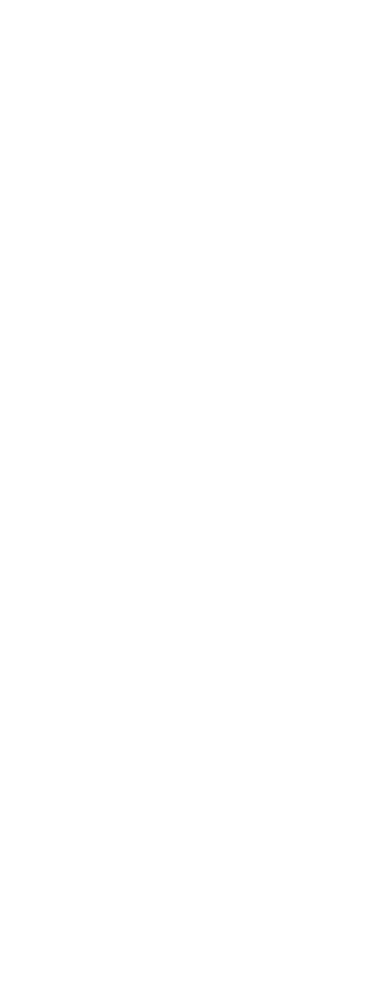
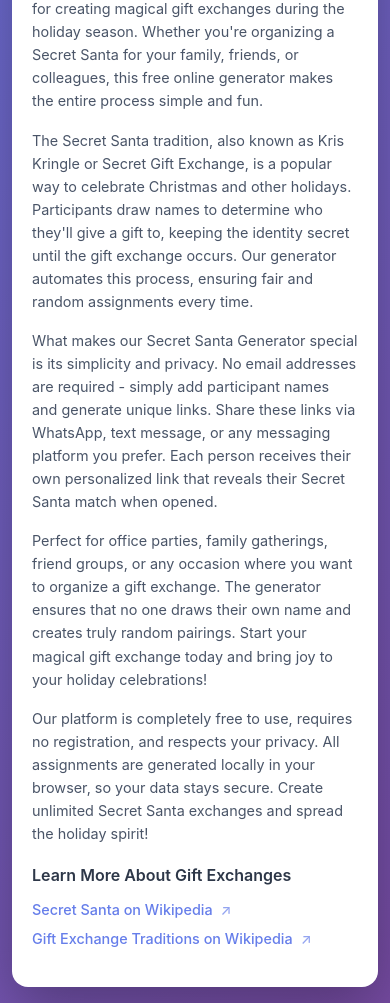
Before and after one commit to Banegasn/secret-santa, an Angular app: page / in a window 390 px wide. Shown: the part 891-1894 px from the top of the page. Before the commit the page ends 844 px from the top, so only its background shows below. Built offline with nearby package versions, Linux system fonts and the light colour scheme.

Commit message:
SEO improvements

```diff
--- a/src/app/components/home/home.component.css
+++ b/src/app/components/home/home.component.css
@@ -239,6 +239,64 @@
   line-height: 1.6;
 }
 
+.content-section {
+  margin-top: 2rem;
+  padding-top: 2rem;
+  border-top: 1px solid #e2e8f0;
+}
+
+.content-section h2 {
+  font-size: 1.5rem;
+  color: #2d3748;
+  margin: 0 0 1rem 0;
+  font-weight: 600;
+}
+
+.content-section h3 {
+  font-size: 1.2rem;
+  color: #2d3748;
+  margin: 1.5rem 0 1rem 0;
+  font-weight: 600;
+}
+
+.content-section p {
+  color: #4a5568;
+  line-height: 1.8;
+  margin-bottom: 1rem;
+  font-size: 1rem;
+}
+
+.external-links {
+  list-style: none;
+  padding: 0;
+  margin: 1rem 0;
+}
+
+.external-links li {
+  margin-bottom: 0.75rem;
+}
+
+.external-links a {
+  color: #667eea;
+  text-decoration: none;
+  font-weight: 500;
+  transition: color 0.2s;
+  display: inline-flex;
+  align-items: center;
+  gap: 0.5rem;
+}
+
+.external-links a:hover {
+  color: #764ba2;
+  text-decoration: underline;
+}
+
+.external-links a::after {
+  content: "↗";
+  font-size: 0.875rem;
+  opacity: 0.7;
+}
+
 @media (max-width: 640px) {
   .home-container {
     padding: 1rem 0.75rem;
@@ -346,6 +404,30 @@
     margin-bottom: 0.5rem;
     line-height: 1.5;
   }
+
+  .content-section {
+    margin-top: 2rem;
+  }
+
+  .content-section h2 {
+    font-size: 1.1rem;
+    margin-bottom: 0.875rem;
+  }
+
+  .content-section h3 {
+    font-size: 1rem;
+    margin-top: 1.25rem;
+    margin-bottom: 0.75rem;
+  }
+
+  .content-section p {
+    font-size: 0.9rem;
+    line-height: 1.6;
+  }
+
+  .external-links {
+    font-size: 0.9rem;
+  }
 }
 
 /* Extra small devices */
--- a/src/app/components/home/home.component.html
+++ b/src/app/components/home/home.component.html
@@ -74,5 +74,28 @@
         <li>{{ 'home.step4' | translate }}</li>
       </ol>
     </div>
+
+    <div class="content-section">
+      <h2>{{ 'home.aboutTitle' | translate }}</h2>
+      <p>{{ 'home.aboutParagraph1' | translate }}</p>
+      <p>{{ 'home.aboutParagraph2' | translate }}</p>
+      <p>{{ 'home.aboutParagraph3' | translate }}</p>
+      <p>{{ 'home.aboutParagraph4' | translate }}</p>
+      <p>{{ 'home.aboutParagraph5' | translate }}</p>
+
+      <h3>{{ 'home.learnMoreTitle' | translate }}</h3>
+      <ul class="external-links">
+        <li>
+          <a href="https://en.wikipedia.org/wiki/Secret_Santa" target="_blank" rel="noopener noreferrer">
+            {{ 'home.linkSecretSantaWiki' | translate }}
+          </a>
+        </li>
+        <li>
+          <a href="https://en.wikipedia.org/wiki/Gift_exchange" target="_blank" rel="noopener noreferrer">
+            {{ 'home.linkGiftExchangeWiki' | translate }}
+          </a>
+        </li>
+      </ul>
+    </div>
   </div>
 </div>
--- a/src/assets/i18n/en.json
+++ b/src/assets/i18n/en.json
@@ -19,7 +19,16 @@
     "step1": "Add all participants' names",
     "step2": "Click \"Generate Links\"",
     "step3": "Share the unique link with each person via WhatsApp",
-    "step4": "Each person will discover who they're giving a gift to!"
+    "step4": "Each person will discover who they're giving a gift to!",
+    "aboutTitle": "About Secret Santa Generator",
+    "aboutParagraph1": "Our Secret Santa Generator is the perfect tool for creating magical gift exchanges during the holiday season. Whether you're organizing a Secret Santa for your family, friends, or colleagues, this free online generator makes the entire process simple and fun.",
+    "aboutParagraph2": "The Secret Santa tradition, also known as Kris Kringle or Secret Gift Exchange, is a popular way to celebrate Christmas and other holidays. Participants draw names to determine who they'll give a gift to, keeping the identity secret until the gift exchange occurs. Our generator automates this process, ensuring fair and random assignments every time.",
+    "aboutParagraph3": "What makes our Secret Santa Generator special is its simplicity and privacy. No email addresses are required - simply add participant names and generate unique links. Share these links via WhatsApp, text message, or any messaging platform you prefer. Each person receives their own personalized link that reveals their Secret Santa match when opened.",
+    "aboutParagraph4": "Perfect for office parties, family gatherings, friend groups, or any occasion where you want to organize a gift exchange. The generator ensures that no one draws their own name and creates truly random pairings. Start your magical gift exchange today and bring joy to your holiday celebrations!",
+    "aboutParagraph5": "Our platform is completely free to use, requires no registration, and respects your privacy. All assignments are generated locally in your browser, so your data stays secure. Create unlimited Secret Santa exchanges and spread the holiday spirit!",
+    "learnMoreTitle": "Learn More About Gift Exchanges",
+    "linkSecretSantaWiki": "Secret Santa on Wikipedia",
+    "linkGiftExchangeWiki": "Gift Exchange Traditions on Wikipedia"
   },
   "results": {
     "title": "Your Secret Santa Links",
--- a/src/assets/i18n/es.json
+++ b/src/assets/i18n/es.json
@@ -19,7 +19,16 @@
     "step1": "Añade los nombres de todos los participantes",
     "step2": "Haz clic en \"Generar Enlaces\"",
     "step3": "Comparte el enlace único con cada persona por WhatsApp",
-    "step4": "¡Cada persona descubrirá a quién le está dando un regalo!"
+    "step4": "¡Cada persona descubrirá a quién le está dando un regalo!",
+    "aboutTitle": "Acerca del Generador de Amigo Invisible",
+    "aboutParagraph1": "Nuestro Generador de Amigo Invisible es la herramienta perfecta para crear intercambios de regalos mágicos durante la temporada navideña. Ya sea que estés organizando un Amigo Invisible para tu familia, amigos o compañeros de trabajo, este generador online gratuito hace que todo el proceso sea simple y divertido.",
+    "aboutParagraph2": "La tradición del Amigo Invisible, también conocida como Amigo Secreto o Intercambio de Regalos Secreto, es una forma popular de celebrar la Navidad y otras fiestas. Los participantes sortean nombres para determinar a quién le darán un regalo, manteniendo la identidad en secreto hasta que ocurra el intercambio de regalos. Nuestro generador automatiza este proceso, asegurando asignaciones justas y aleatorias cada vez.",
+    "aboutParagraph3": "Lo que hace especial a nuestro Generador de Amigo Invisible es su simplicidad y privacidad. No se requieren direcciones de correo electrónico: simplemente añade los nombres de los participantes y genera enlaces únicos. Comparte estos enlaces por WhatsApp, mensaje de texto o cualquier plataforma de mensajería que prefieras. Cada persona recibe su propio enlace personalizado que revela su pareja de Amigo Invisible cuando se abre.",
+    "aboutParagraph4": "Perfecto para fiestas de oficina, reuniones familiares, grupos de amigos o cualquier ocasión en la que quieras organizar un intercambio de regalos. El generador asegura que nadie saque su propio nombre y crea emparejamientos verdaderamente aleatorios. ¡Comienza tu intercambio de regalos mágico hoy y trae alegría a tus celebraciones navideñas!",
+    "aboutParagraph5": "Nuestra plataforma es completamente gratuita, no requiere registro y respeta tu privacidad. Todas las asignaciones se generan localmente en tu navegador, por lo que tus datos permanecen seguros. ¡Crea intercambios de Amigo Invisible ilimitados y difunde el espíritu navideño!",
+    "learnMoreTitle": "Aprende Más Sobre Intercambios de Regalos",
+    "linkSecretSantaWiki": "Amigo Invisible en Wikipedia",
+    "linkGiftExchangeWiki": "Tradiciones de Intercambio de Regalos en Wikipedia"
   },
   "results": {
     "title": "Tus Enlaces de Amigo Invisible",
--- a/src/index.html
+++ b/src/index.html
@@ -21,7 +21,6 @@
   <meta name="keywords" content="secret santa, gift exchange, christmas, santa generator, gift swap, holiday gifts">
   <meta name="author" content="Secret Santa Generator">
   <meta name="robots" content="index, follow">
-  <meta name="language" content="en">
   <meta name="revisit-after" content="7 days">
 
   <!-- Open Graph / Facebook -->
```
